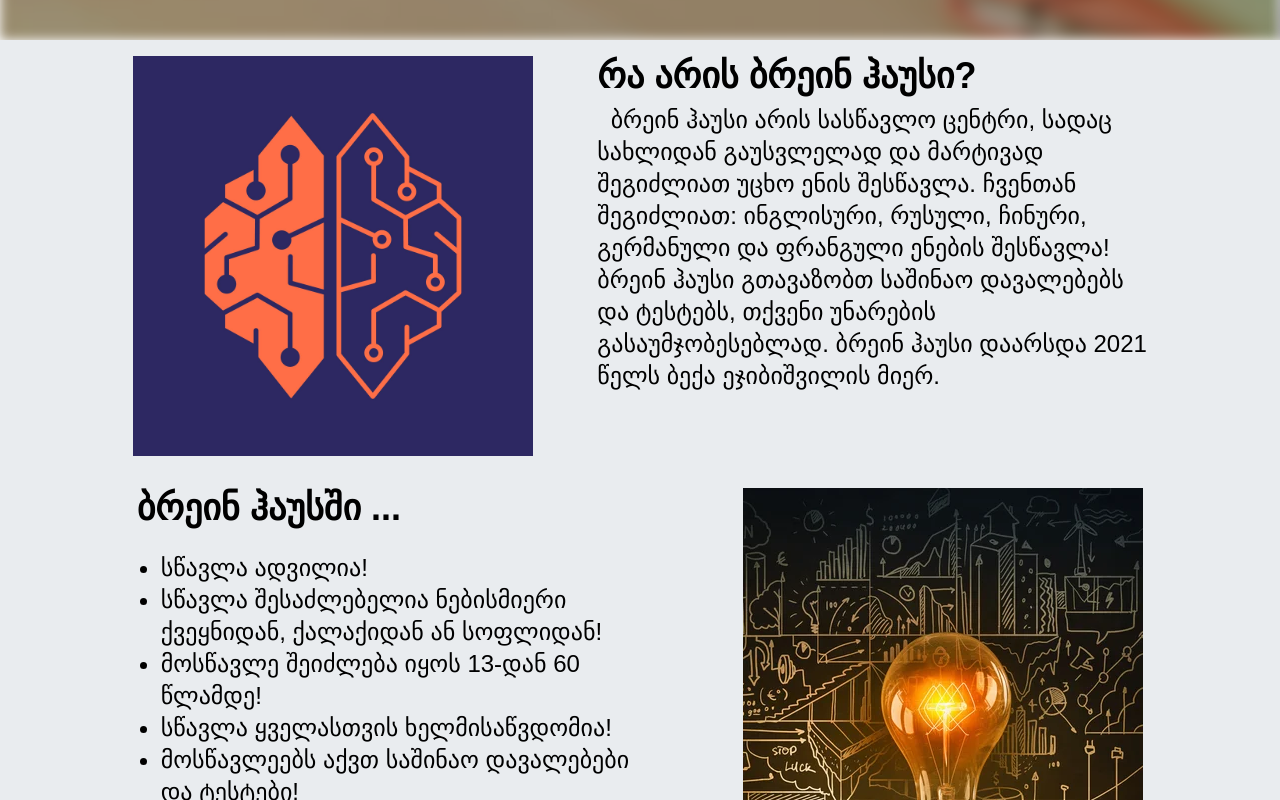
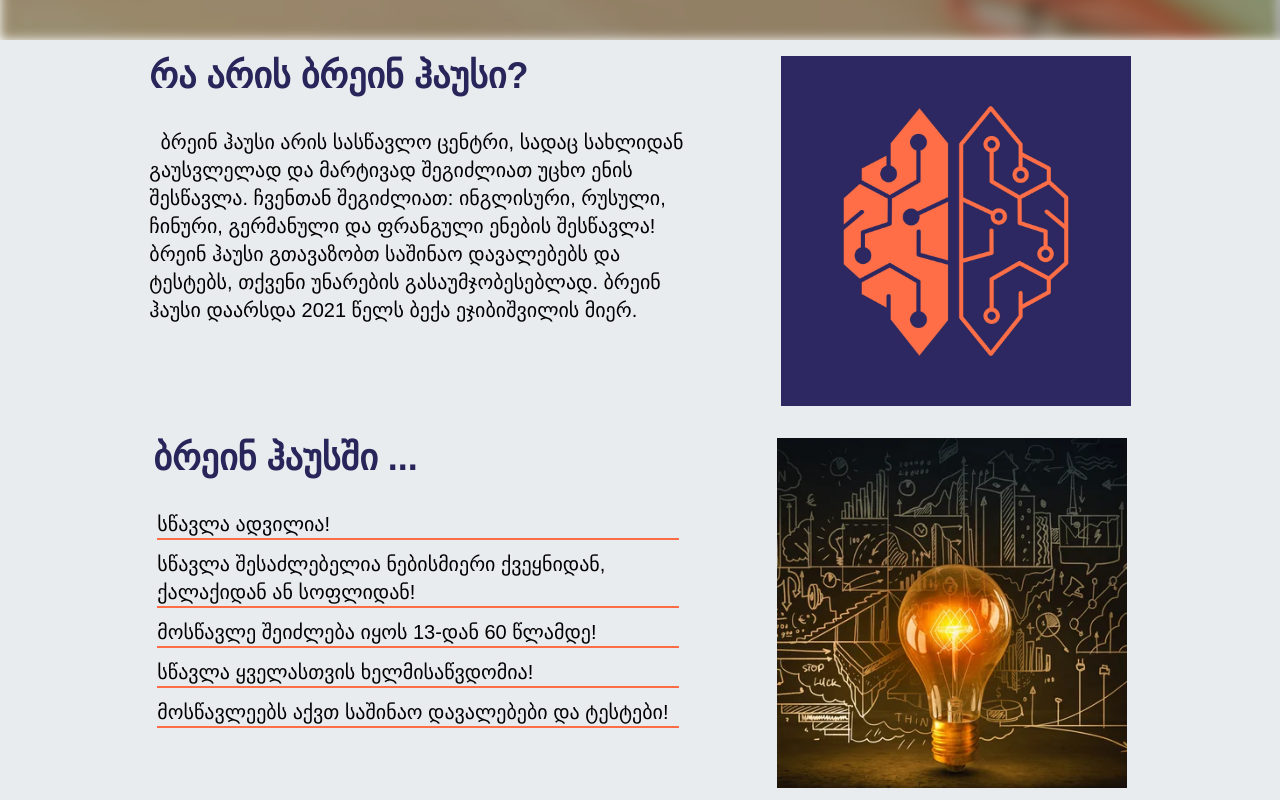
Before and after one commit to imgeorge1/Brain_House, a React (Vite) app in the folder client/: page / in a window 1280 px wide. Shown: the part 840-1640 px from the top of the page. Built offline with nearby package versions, Linux system fonts and the light colour scheme.

Commit message:
improved main page

```diff
--- a/client/src/components/main/Main.tsx
+++ b/client/src/components/main/Main.tsx
@@ -5,14 +5,9 @@ const Main = () => {
   return (
     <main className="w-full mt-4 items-center px-4 md:px-20">
       <div className="flex flex-col md:flex-row justify-evenly gap-3">
-        <img
-          className="w-full h-full md:max-w-[400px]"
-          src={BrainHouse}
-          alt="Brain House logo"
-        />
         <div className="">
-          <h2 className="text-4xl font-bold">რა არის ბრეინ ჰაუსი?</h2>
-          <p className="text-2xl mt-2 max-w-[550px]">
+          <h2 className="text-4xl font-bold main-text">რა არის ბრეინ ჰაუსი?</h2>
+          <p className="text-xl mt-8 max-w-[550px] main-desc">
             &nbsp; ბრეინ ჰაუსი არის სასწავლო ცენტრი, სადაც სახლიდან გაუსვლელად
             და მარტივად შეგიძლიათ უცხო ენის შესწავლა. ჩვენთან შეგიძლიათ:
             ინგლისური, რუსული, ჩინური, გერმანული და ფრანგული ენების შესწავლა!
@@ -21,21 +16,34 @@ const Main = () => {
             მიერ.
           </p>
         </div>
+        <img
+          className="w-full h-full md:max-w-[350px] main-img"
+          src={BrainHouse}
+          alt="Brain House logo"
+        />
       </div>
       <div className="flex flex-col md:flex-row justify-evenly mt-8">
         <div className="">
-          <h2 className="text-4xl font-bold">ბრეინ ჰაუსში ...</h2>
-          <ul className="list-disc text-2xl p-6 max-w-[550px]">
-            <li>სწავლა ადვილია!</li>
-            <li>
+          <h2 className="text-4xl font-bold main-text">ბრეინ ჰაუსში ...</h2>
+          <ul className=" text-xl mt-2 p-6 max-w-[550px]">
+            <li className="li-item">სწავლა ადვილია!</li>
+            <li className="li-item">
               სწავლა შესაძლებელია ნებისმიერი ქვეყნიდან, ქალაქიდან ან სოფლიდან!
             </li>
-            <li>მოსწავლე შეიძლება იყოს 13-დან 60 წლამდე!</li>
-            <li>სწავლა ყველასთვის ხელმისაწვდომია!</li>
-            <li>მოსწავლეებს აქვთ საშინაო დავალებები და ტესტები!</li>
+            <li className="li-item">
+              მოსწავლე შეიძლება იყოს 13-დან 60 წლამდე!
+            </li>
+            <li className="li-item">სწავლა ყველასთვის ხელმისაწვდომია!</li>
+            <li className="li-item">
+              მოსწავლეებს აქვთ საშინაო დავალებები და ტესტები!
+            </li>
           </ul>
         </div>
-        <img src={Light} alt="newlogo" className="max-w-[400px] h-full" />
+        <img
+          src={Light}
+          alt="newlogo"
+          className="md:max-w-[350px] h-full main-img"
+        />
       </div>
     </main>
   );
--- a/client/src/index.css
+++ b/client/src/index.css
@@ -133,6 +133,18 @@ code {
   top: 80px !important;
 }
 
+.main-text{
+  color: var(--purple);
+}
+.li-item{
+  margin-left: -20px;
+  margin-bottom: 10px;
+  border: var(--orange) 2px solid;
+  border-top: none;
+  border-left: none;
+  border-right: none;
+}
+
 @media (max-width: 1170px) {
   .nav-link {
     font-size: 18px;
@@ -175,6 +187,17 @@ code {
   .nav-btn {
     margin-top: 100px;
   }
+  .main-text{
+    font-size: 30px;
+  }
+  .li-item{
+    font-size: 16px;
+  }
+  .main-desc{
+    font-size: 16px;
+    line-height: 22px;
+  }
+
 }
 
 @media (max-width: 768px) {
```
